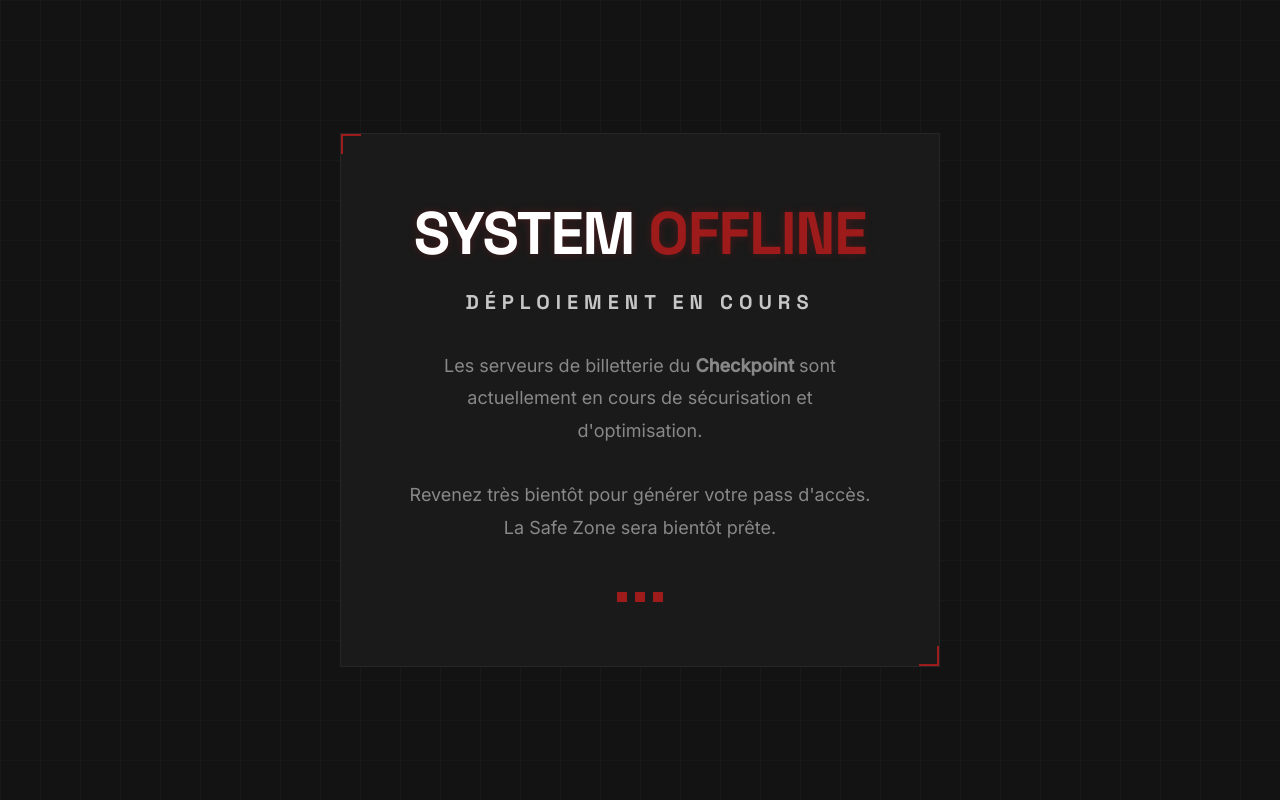
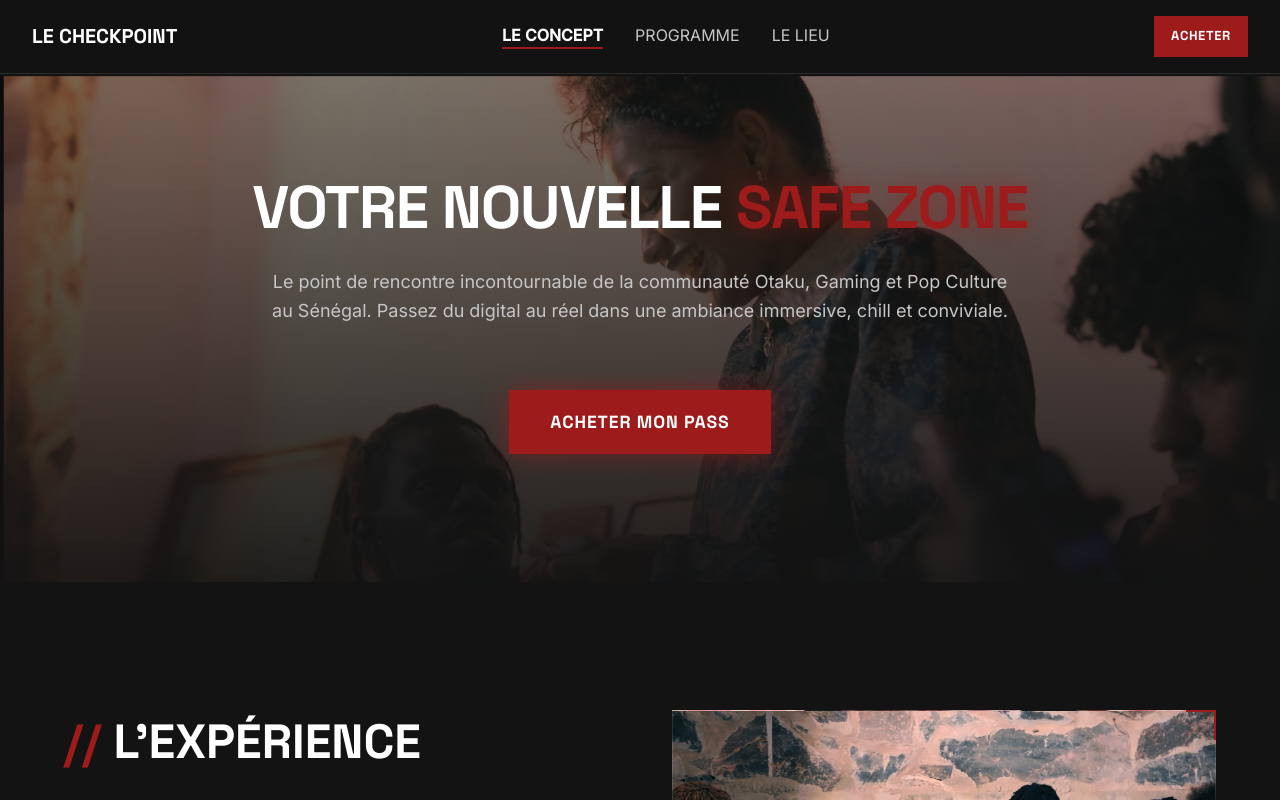
Before and after one commit to xxx-ekko/checkpoint-frontend, a React (Vite) app: page / in a window 1280 px wide. Shown: the top 800 px of the page. Built offline with nearby package versions, Linux system fonts and the light colour scheme.

Commit message:
opening the website

```diff
--- a/src/App.jsx
+++ b/src/App.jsx
@@ -14,8 +14,8 @@ function App() {
       <Router>
         <Routes>
           {/* Main public page for users to buy tickets */}
-          <Route path="/" element={<MaintenancePage />} />
-          <Route path="/preprod" element={<LandingPage />} />
+          <Route path="/" element={<LandingPage />} />
+          <Route path="/preprod" element={<MaintenancePage />} />
 
 
           {/* Hidden page for event staff to scan QR codes */}
```
